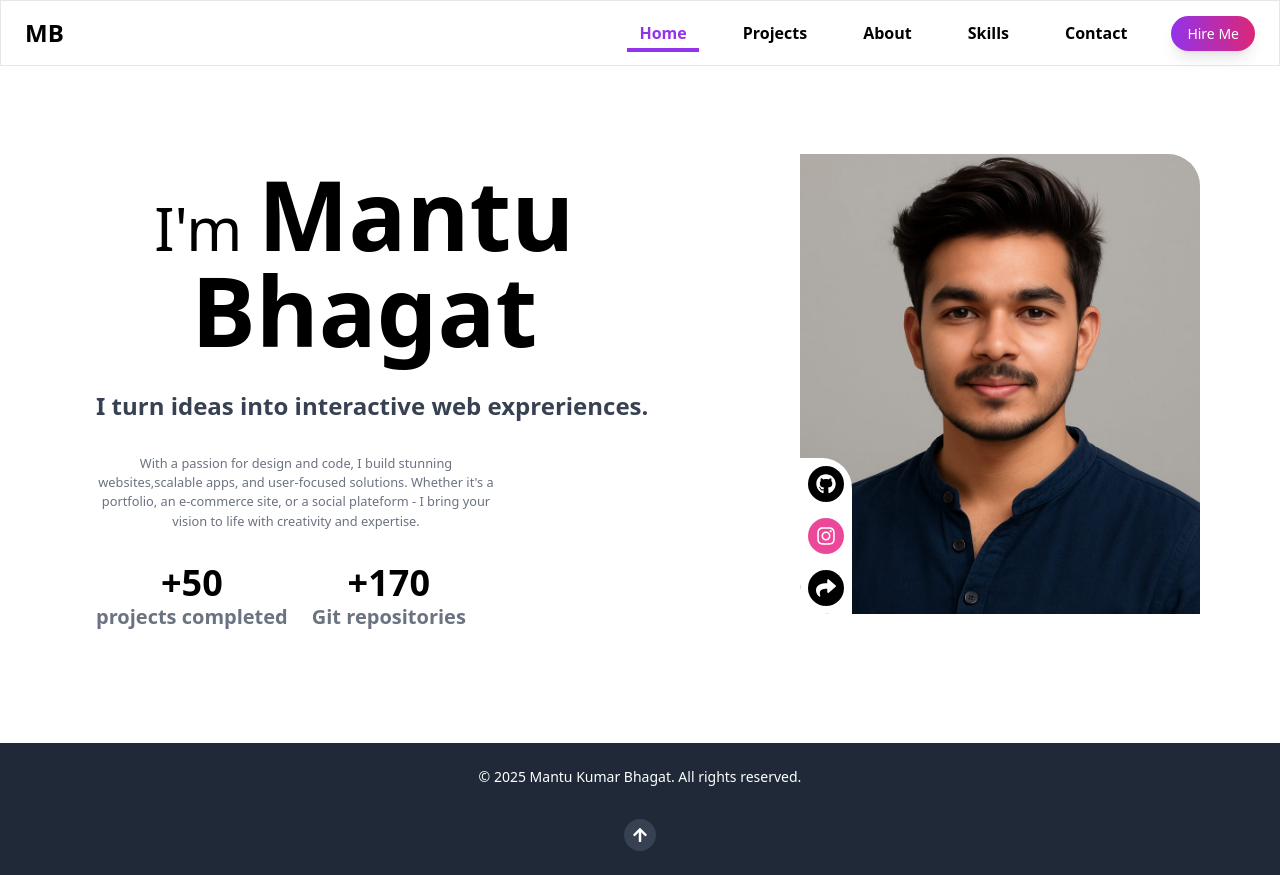
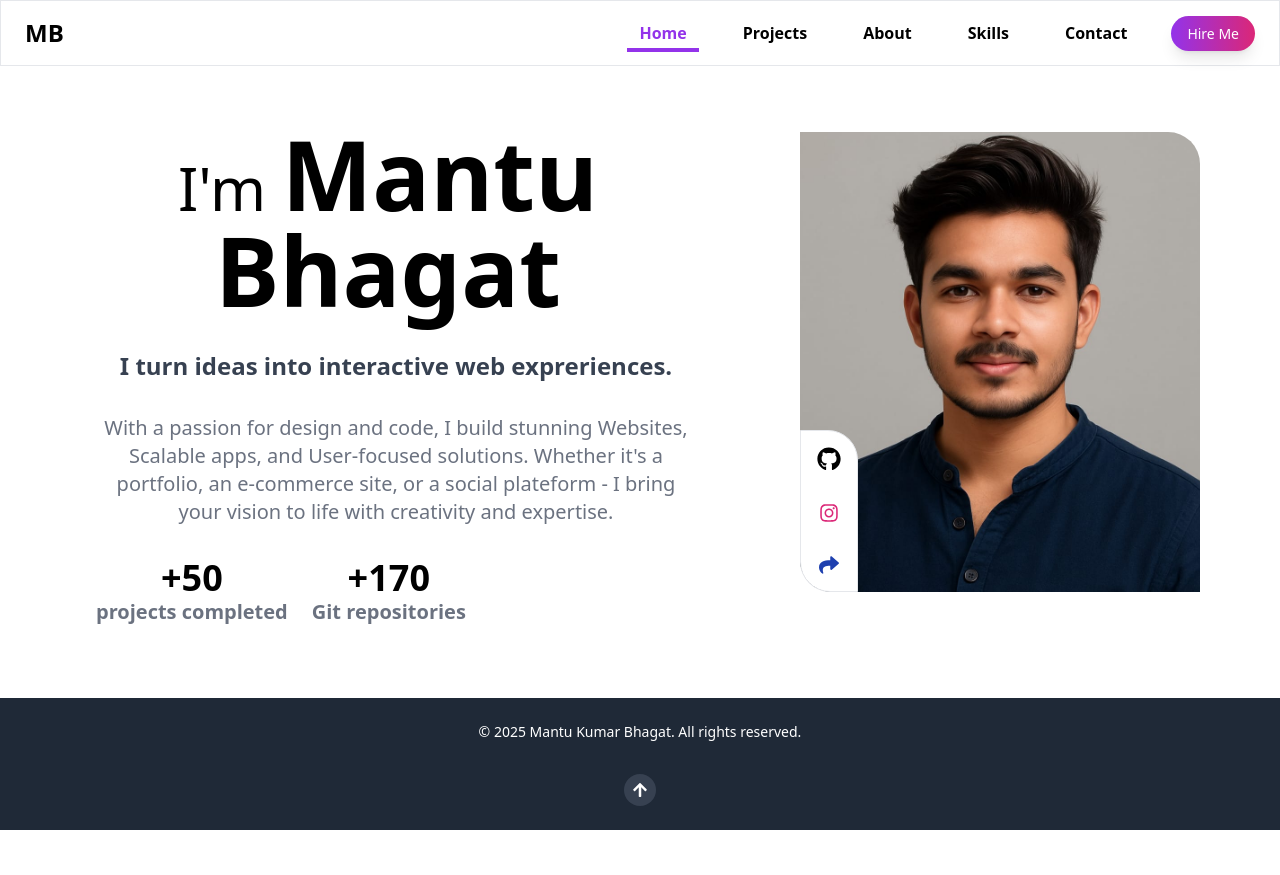
Before and after one commit to MantuBhagat/OWN-PORTFOLIO, a React (Vite) app in the folder client/: page / in a window 1280 px wide. After the commit the page ends 830 px from the top, so only its background shows below. Built offline with nearby package versions, Linux system fonts and the light colour scheme.

Commit message:
Fix: added vite for build

```diff
--- a/client/src/components/Hero.jsx
+++ b/client/src/components/Hero.jsx
@@ -5,13 +5,13 @@ import { FaGithub, FaInstagram, FaShare } from "react-icons/fa";
 const Hero = () => {
   return (
     <motion.div
-      className="max-w-6xl mx-auto px-4 py-10 flex flex-col sm:flex-row items-center justify-between space-y-8 sm:space-y-0"
+      className="max-w-6xl mx-auto px-4 flex flex-col sm:flex-row items-center justify-between space-y-8 sm:space-y-0"
       initial={{ opacity: 0, y: -50 }}
       animate={{ opacity: 1, y: 0 }}
       transition={{ duration: 0.5 }}
     >
       <div className="relative sm:block block text-center space-x-4 mb-8">
-        <h1 className="mb-8 text-6xl">
+        <h1 className="mb-8 text-6xl ">
           <br />
           I'm{" "}
           <span className="text-8xl font-bold">
@@ -25,11 +25,11 @@ const Hero = () => {
         </p>
 
         <div className="mt-8 flex space-x-6">
-          <small className="md:w-[400px] sm:w-full text-gray-500 ">
-            With a passion for design and code, I build stunning
-            websites,scalable apps, and user-focused solutions. Whether it's a
-            portfolio, an e-commerce site, or a social plateform - I bring your
-            vision to life with creativity and expertise.
+          <small className="md:w-[600px] sm:w-full text-xl text-gray-500 ">
+            With a passion for design and code, I build stunning Websites,
+            Scalable apps, and User-focused solutions. Whether it's a portfolio,
+            an e-commerce site, or a social plateform - I bring your vision to
+            life with creativity and expertise.
           </small>
         </div>
 
@@ -57,15 +57,15 @@ const Hero = () => {
           alt="Mantu Bhagat"
           className="w-full h-full object-cover  transition-transform rounded-[0_32px_0_32px] "
         />
-        <div className="absolute bottom-0 left-0 bg-white p-2 rounded-[0_30px_0_30px] transition ">
-          <div className="flex justify-center items-center space-x-4 bg-black p-2 rounded-full text-white">
-            <FaGithub className="text-xl" />
+        <div className="absolute border bottom-0 left-0 bg-white p-2 rounded-[0_30px_0_30px] transition ">
+          <div className="flex hover:bg-gray-100 cursor-pointer justify-center items-center   p-2 rounded-full ">
+            <FaGithub className="text-2xl " />
           </div>
-          <div className="flex justify-center items-center space-x-4 mt-4 bg-pink-500 p-2 rounded-full text-white">
-            <FaInstagram className="text-xl" />
+          <div className="flex text-pink-600 cursor-pointer hover:bg-gray-100 justify-center items-center mt-4 p-2 rounded-full ">
+            <FaInstagram className="text-xl " />
           </div>
-          <div className="flex justify-center items-center space-x-4 mt-4  bg-black p-2 rounded-full text-white">
-            <FaShare className="text-xl" />
+          <div className="flex hover:bg-gray-100 cursor-pointer justify-center items-center  mt-4 p-2 rounded-full">
+            <FaShare className="text-xl text-blue-800" />
           </div>
         </div>
       </div>
--- a/client/vite.config.js
+++ b/client/vite.config.js
@@ -4,17 +4,23 @@ import react from "@vitejs/plugin-react";
 // https://vite.dev/config/
 export default defineConfig({
   plugins: [react()],
-  theme: {
-    extend: {
-      colors: {
-        primary: "#1E40AF", // Example primary color
-        secondary: "#FBBF24", // Example secondary color
+  themes: {
+    default: "light",
+    themes: {
+      light: {
+        primary: "#4f46e5",
+        secondary: "#f59e0b",
+        accent: "#ec4899",
+        neutral: "#f3f4f6",
+        "base-100": "#ffffff",
       },
-      fontFamily: {
-        sans: ["Inter", "sans-serif"], // Example font family
+      dark: {
+        primary: "#6366f1",
+        secondary: "#f59e0b",
       },
     },
   },
+
   server: {
     proxy: {
       "/api": {
```
